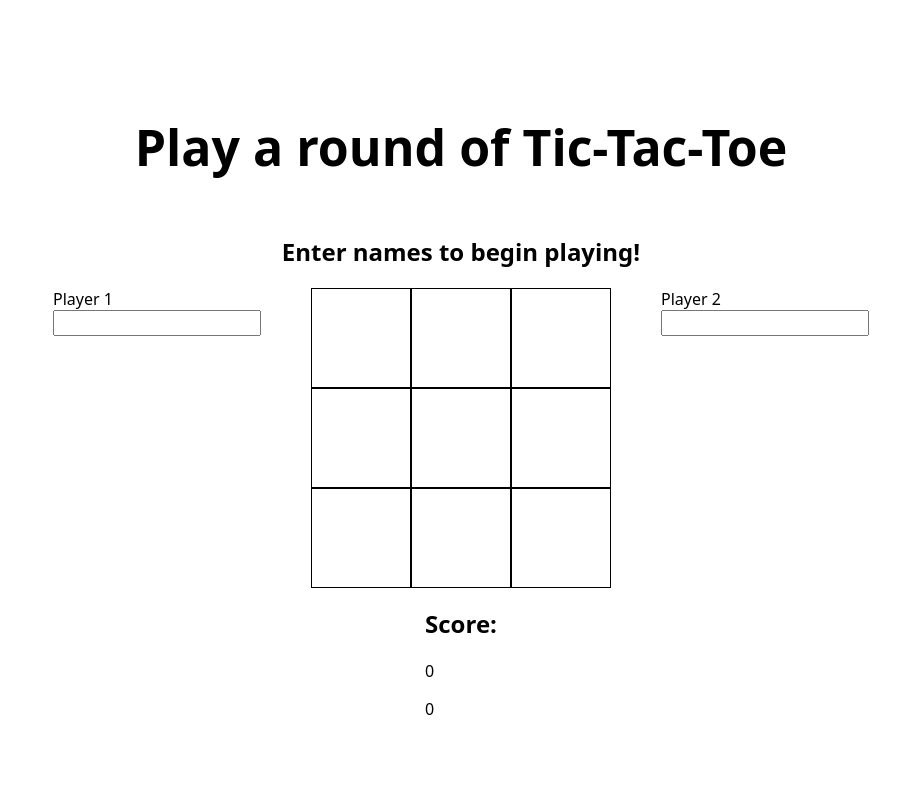
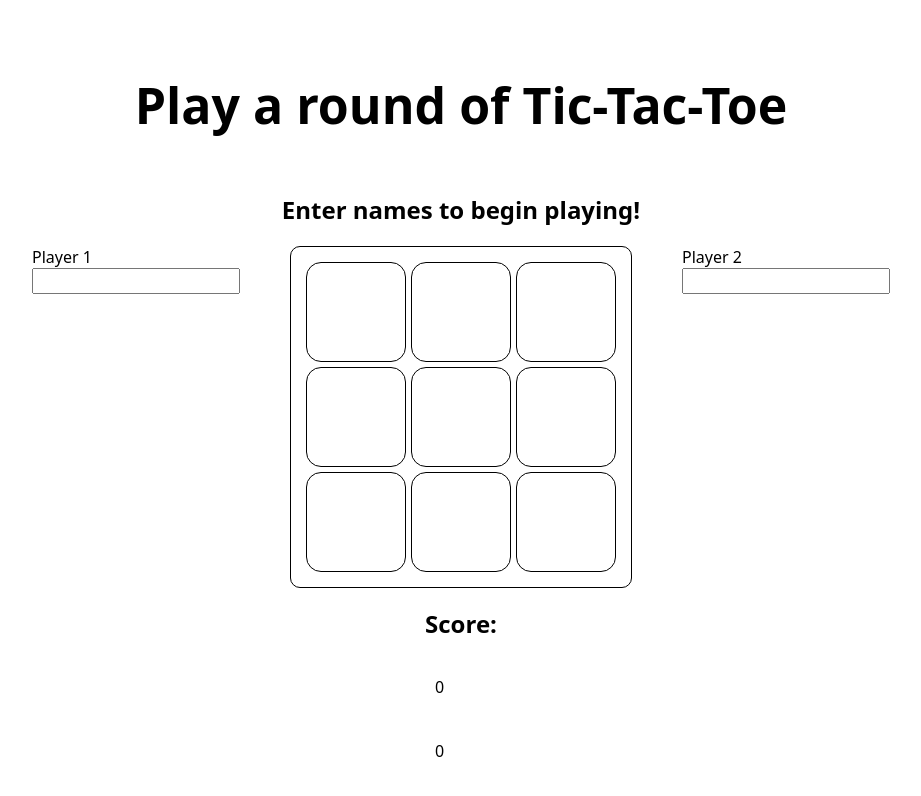
Before and after one commit to Addurezz/Tic-Tac-Toe, a plain HTML site: page index.html in a window 1280 px wide. Shown: the whole page, without its empty margins (179-1100 px from the left). Drawn offline with Linux system fonts and the light colour scheme.

Commit message:
add minor styling changes so the container wont look so edgy

```diff
--- a/styles.css
+++ b/styles.css
@@ -23,14 +23,17 @@ input {
 }
 
 .container {
+    padding: 15px;
     display: grid;
     grid-template-columns: 100px 100px 100px;
     grid-template-rows: 100px 100px 100px;
     border: 0px;
     justify-content: center;
+    gap: 5px;
 }
 
 .cell {
+    border-radius: 15px;
     border: 1px solid black;
     display: flex;
     justify-content:center;
@@ -50,3 +53,19 @@ input {
 h1 {
     font-size: 50px;
 }
+
+.scoresDiv {
+    gap: 10px;
+    display: flex;
+    flex-direction: column;
+}
+
+.playerInfo {
+    display: flex;
+    gap: 10px;
+}
+
+.containerContainer {
+    border: 1px solid black;
+    border-radius: 10px;
+}
```
